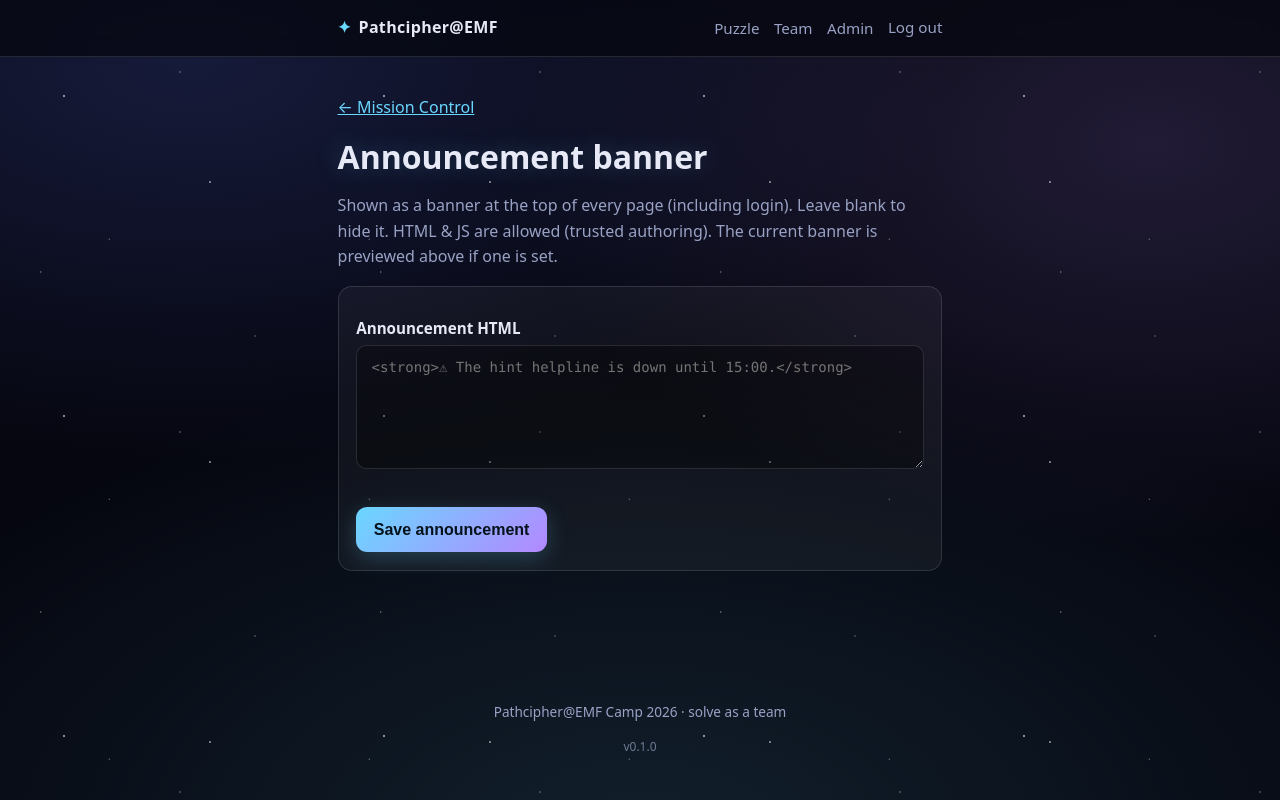
After one commit to pathcipher/emf-hunt, a Flask app: page /admin/announcement in a window 1280 px wide. The commit adds this page. Run offline with Flask 3, Linux system fonts and the light colour scheme; a user stored in the database is signed in; tables that the repository leaves empty hold one stand-in row (values such as "Sample post").

Commit message:
feat: site-wide announcement banner, editable from admin
Stored in the settings table; rendered on every page (including login)
between the header and content; hidden entirely when blank.

Co-Authored-By: Claude Fable 5 <noreply@anthropic.com>

```diff
--- a/app/__init__.py
+++ b/app/__init__.py
@@ -109,7 +109,13 @@ def create_app(config_object: type = Config) -> Flask:
             pmode = parallel_mode()
         except Exception:  # never let this break a render (e.g. DB hiccup)
             pmode = bool(app.config.get("PARALLEL_MODE", False))
+        try:
+            from .settings import ANNOUNCEMENT_HTML, get_setting
+            announcement = get_setting(ANNOUNCEMENT_HTML, "").strip()
+        except Exception:
+            announcement = ""
         return {
+            "announcement_html": announcement,
             "site_name": app.config["SITE_NAME"],
             "contact_name": app.config["CONTACT_NAME"],
             "contact_email": app.config["CONTACT_EMAIL"],
--- a/app/admin/forms.py
+++ b/app/admin/forms.py
@@ -84,6 +84,15 @@ class SuccessPageForm(FlaskForm):
     submit = SubmitField("Save success page")
 
 
+class AnnouncementForm(FlaskForm):
+    # Trusted, admin-authored HTML shown as a banner on every page. Leave blank
+    # to hide the banner entirely.
+    content_html = TextAreaField(
+        "Announcement HTML", validators=[Optional(), Length(max=10000)]
+    )
+    submit = SubmitField("Save announcement")
+
+
 class BgImageForm(FlaskForm):
     # Extension validation happens in the route via app.media.save_puzzle_media.
     file = FileField("Background glyph image")
--- a/app/admin/routes.py
+++ b/app/admin/routes.py
@@ -40,13 +40,21 @@ from ..progression import current_puzzle, published_puzzles
 from ..security import admin_required
 from ..suppression import suppress, unsuppress
 from ..settings import (
+    ANNOUNCEMENT_HTML,
     DEFAULT_SUCCESS_HTML,
     PARALLEL_MODE_KEY,
     SUCCESS_HTML,
     get_setting,
     set_setting,
 )
-from .forms import BgImageForm, BrandingUploadForm, MediaUploadForm, PuzzleForm, SuccessPageForm
+from .forms import (
+    AnnouncementForm,
+    BgImageForm,
+    BrandingUploadForm,
+    MediaUploadForm,
+    PuzzleForm,
+    SuccessPageForm,
+)
 
 bp = Blueprint("admin", __name__, url_prefix="/admin")
 
@@ -347,6 +355,21 @@ def success_page():
         form=form,
         preview_html=effective.replace("{{team_name}}", "The Cartographers"),
     )
+
+
+@bp.route("/announcement", methods=["GET", "POST"])
+@login_required
+@admin_required
+def announcement():
+    """Edit the site-wide announcement banner. Blank hides it."""
+    form = AnnouncementForm()
+    if form.validate_on_submit():
+        set_setting(ANNOUNCEMENT_HTML, form.content_html.data or "")
+        flash("Announcement saved.", "success")
+        return redirect(url_for("admin.announcement"))
+    if request.method == "GET":
+        form.content_html.data = get_setting(ANNOUNCEMENT_HTML, "")
+    return render_template("admin/announcement.html", form=form)
 
 
 @bp.route("/branding")
--- a/app/settings.py
+++ b/app/settings.py
@@ -11,6 +11,7 @@ from .models import Setting
 # Setting keys.
 SUCCESS_HTML = "success_html"
 PARALLEL_MODE_KEY = "parallel_mode"  # "true" / "false"; unset -> fall back to config
+ANNOUNCEMENT_HTML = "announcement_html"  # site-wide banner; empty -> hidden
 
 # Shown when no custom success page has been set.
 DEFAULT_SUCCESS_HTML = (
--- a/app/static/css/style.css
+++ b/app/static/css/style.css
@@ -349,6 +349,17 @@ select:focus { outline: none; border-color: var(--accent); box-shadow: 0 0 0 3px
 
 .puzzle-summary { display: flex; flex-wrap: wrap; gap: 0.5rem; margin-bottom: 1rem; }
 
+/* Site-wide announcement banner (admin-authored, hidden when empty) */
+.announcement-banner {
+  margin-top: 1rem;
+  padding: 0.8rem 1.1rem;
+  border: 1px solid rgba(255, 200, 87, 0.5);
+  border-radius: 12px;
+  background: rgba(255, 200, 87, 0.08);
+}
+.announcement-banner > :first-child { margin-top: 0; }
+.announcement-banner > :last-child { margin-bottom: 0; }
+
 /* Tags + background glyph side by side below the puzzle title */
 .puzzle-meta-row { display: flex; align-items: flex-start; gap: 1rem; margin-bottom: 0.8rem; }
 .puzzle-meta-row .puzzle-tags { flex: 0 0 auto; margin: 0; }
--- /dev/null
+++ b/app/templates/admin/announcement.html
@@ -0,0 +1,22 @@
+{% extends "base.html" %}
+{% block title %}Announcement · Admin{% endblock %}
+{% block content %}
+<p><a href="{{ url_for('admin.dashboard') }}">← Mission Control</a></p>
+<h1>Announcement banner</h1>
+<p class="muted">
+  Shown as a banner at the top of every page (including login). Leave blank to
+  hide it. HTML &amp; JS are allowed (trusted authoring). The current banner is
+  previewed above if one is set.
+</p>
+
+<form method="post" class="card">
+  {{ form.hidden_tag() }}
+  <label for="content_html">Announcement HTML</label>
+  {{ form.content_html(id="content_html", rows="6", class="code", spellcheck="false",
+                       placeholder="<strong>⚠ The hint helpline is down until 15:00.</strong>") }}
+  {% for e in form.content_html.errors %}<p class="field-error">{{ e }}</p>{% endfor %}
+  <div class="form-actions">
+    {{ form.submit(class="btn") }}
+  </div>
+</form>
+{% endblock %}
--- a/app/templates/admin/dashboard.html
+++ b/app/templates/admin/dashboard.html
@@ -57,6 +57,7 @@
   <a class="btn btn-secondary" href="{{ url_for('admin.submissions') }}">Live submissions</a>
   <a class="btn btn-secondary" href="{{ url_for('admin.progress') }}">Team progress</a>
   <a class="btn btn-secondary" href="{{ url_for('admin.success_page') }}">Edit success page</a>
+  <a class="btn btn-secondary" href="{{ url_for('admin.announcement') }}">Announcement</a>
   <a class="btn btn-secondary" href="{{ url_for('admin.branding') }}">Branding</a>
   <a class="btn btn-secondary" href="{{ url_for('admin.suppressions') }}">Email blocklist</a>
 </div>
--- a/app/templates/base.html
+++ b/app/templates/base.html
@@ -41,6 +41,13 @@
     </nav>
   </header>
 
+  {% if announcement_html %}
+  <div class="announcement-banner container">
+    {# Trusted admin-authored HTML, same trust boundary as puzzle content. #}
+    {{ announcement_html | safe }}
+  </div>
+  {% endif %}
+
   <main class="container">
     {% with messages = get_flashed_messages(with_categories=true) %}
       {% if messages %}
```
